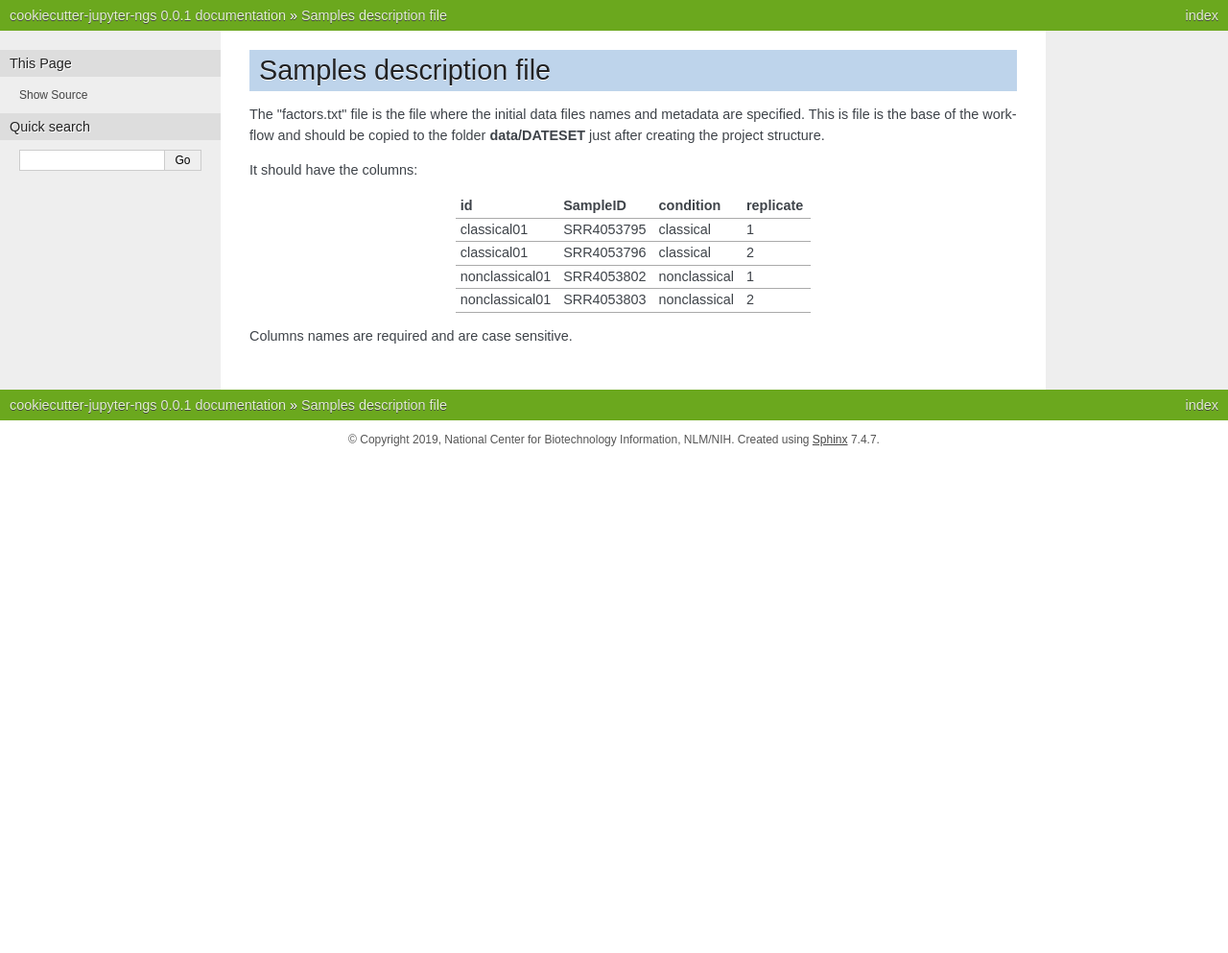
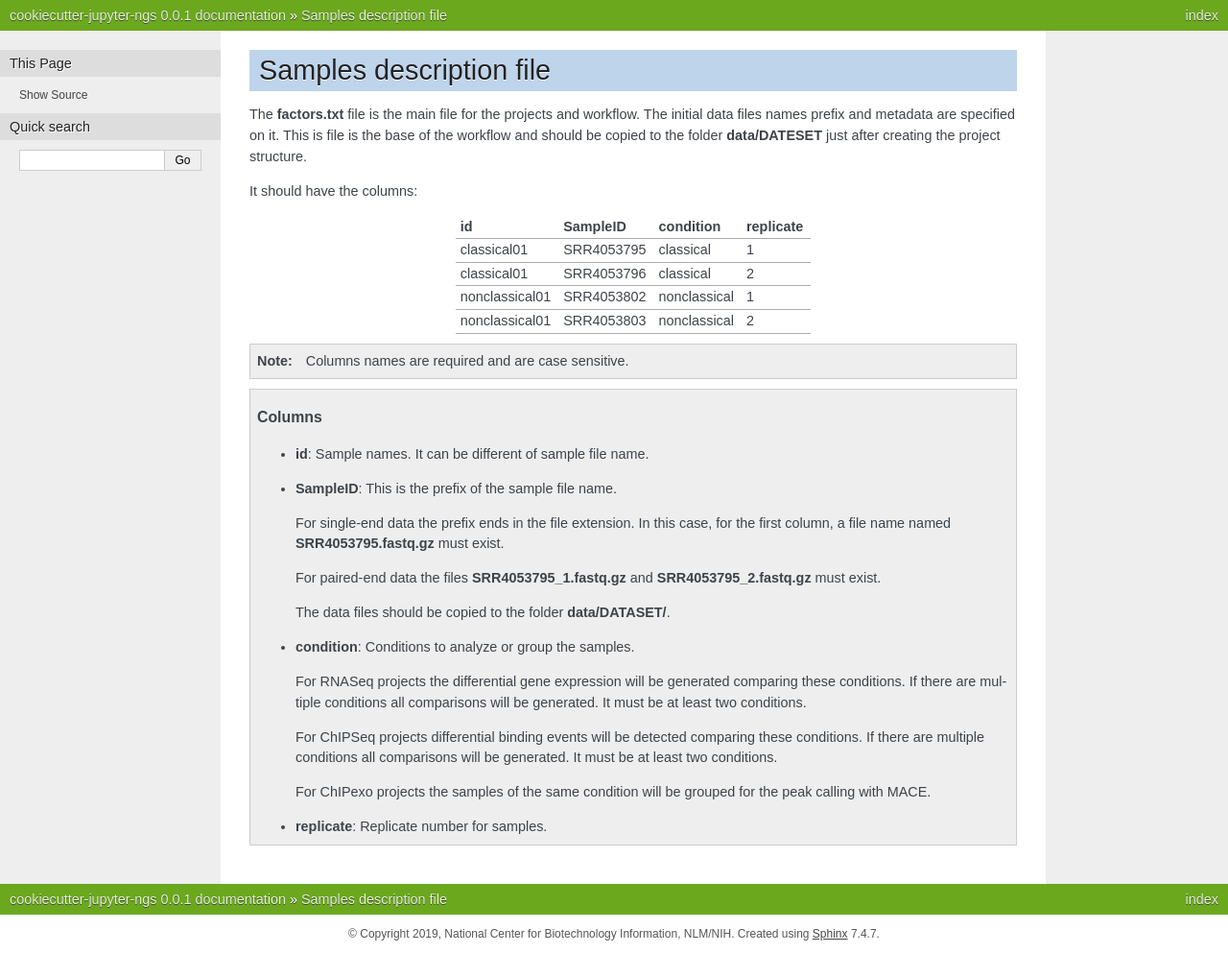
Before and after one commit to ncbi/pm4ngs, a Sphinx documentation site: the page built from docs/source/factors_file.rst, in a window 1280 px wide. Shown: the whole page at 96% size. Built offline with Sphinx 7.4.7, drawn with Linux system fonts in a browser that asks for light colours; before the commit the page ends 900 px from its top, so only the background shows below that.

Commit message:
Updating docs

```diff
--- a/docs/source/factors_file.rst
+++ b/docs/source/factors_file.rst
@@ -1,8 +1,9 @@
 Samples description file
 ========================
 
-The "factors.txt" file is the file where the initial data files names and metadata are specified. This is file is the
-base of the workflow and should be copied to the folder **data/DATESET** just after creating the project structure.
+The **factors.txt** file is the main file for the projects and workflow. The initial data files names prefix and
+metadata are specified on it. This is file is the base of the workflow and should be copied to the
+folder **data/DATESET** just after creating the project structure.
 
 It should have the columns:
 
@@ -18,4 +19,26 @@ It should have the columns:
 | nonclassical01 | SRR4053803 | nonclassical | 2         |
 +----------------+------------+--------------+-----------+
 
-Columns names are required and are case sensitive.
+.. note::  Columns names are required and are case sensitive.
+
+.. topic:: Columns
+
+    * **id**: Sample names. It can be different of sample file name.
+    * **SampleID**: This is the prefix of the sample file name.
+
+      For single-end data the prefix ends in the file extension. In this case, for the first column, a file name
+      named **SRR4053795.fastq.gz** must exist.
+
+      For paired-end data the files **SRR4053795_1.fastq.gz** and **SRR4053795_2.fastq.gz** must exist.
+
+      The data files should be copied to the folder **data/DATASET/**.
+    * **condition**: Conditions to analyze or group the samples.
+
+      For RNASeq projects the differential gene expression will be generated comparing these conditions. If there are
+      multiple conditions all comparisons will be generated. It must be at least two conditions.
+
+      For ChIPSeq projects differential binding events will be detected comparing these conditions. If there are
+      multiple conditions all comparisons will be generated. It must be at least two conditions.
+
+      For ChIPexo projects the samples of the same condition will be grouped for the peak calling with MACE.
+    * **replicate**: Replicate number for samples.
```
Also changed, not shown: docs/source/det_bind_chipexo.rst (+20 -3 lines).
